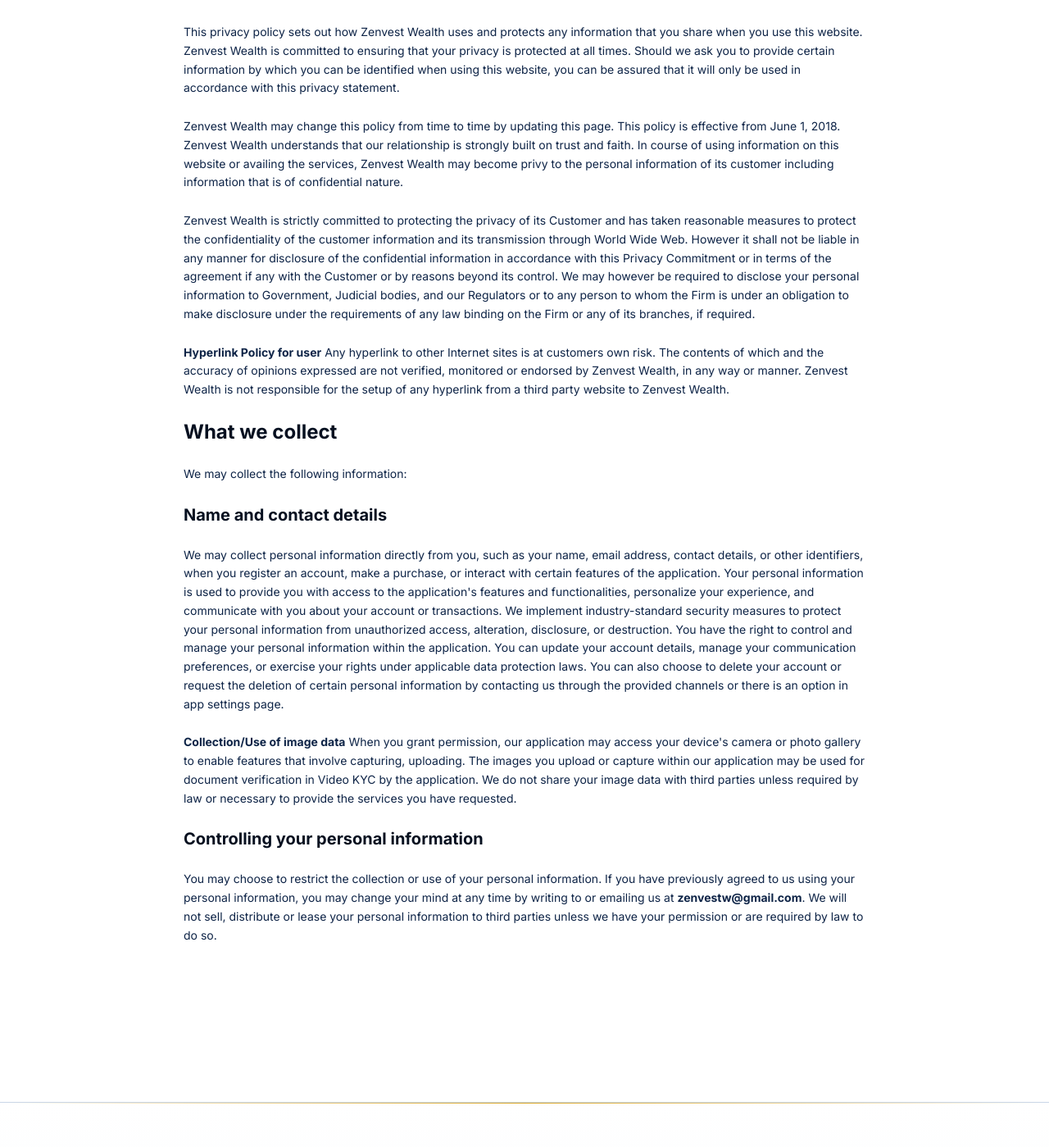
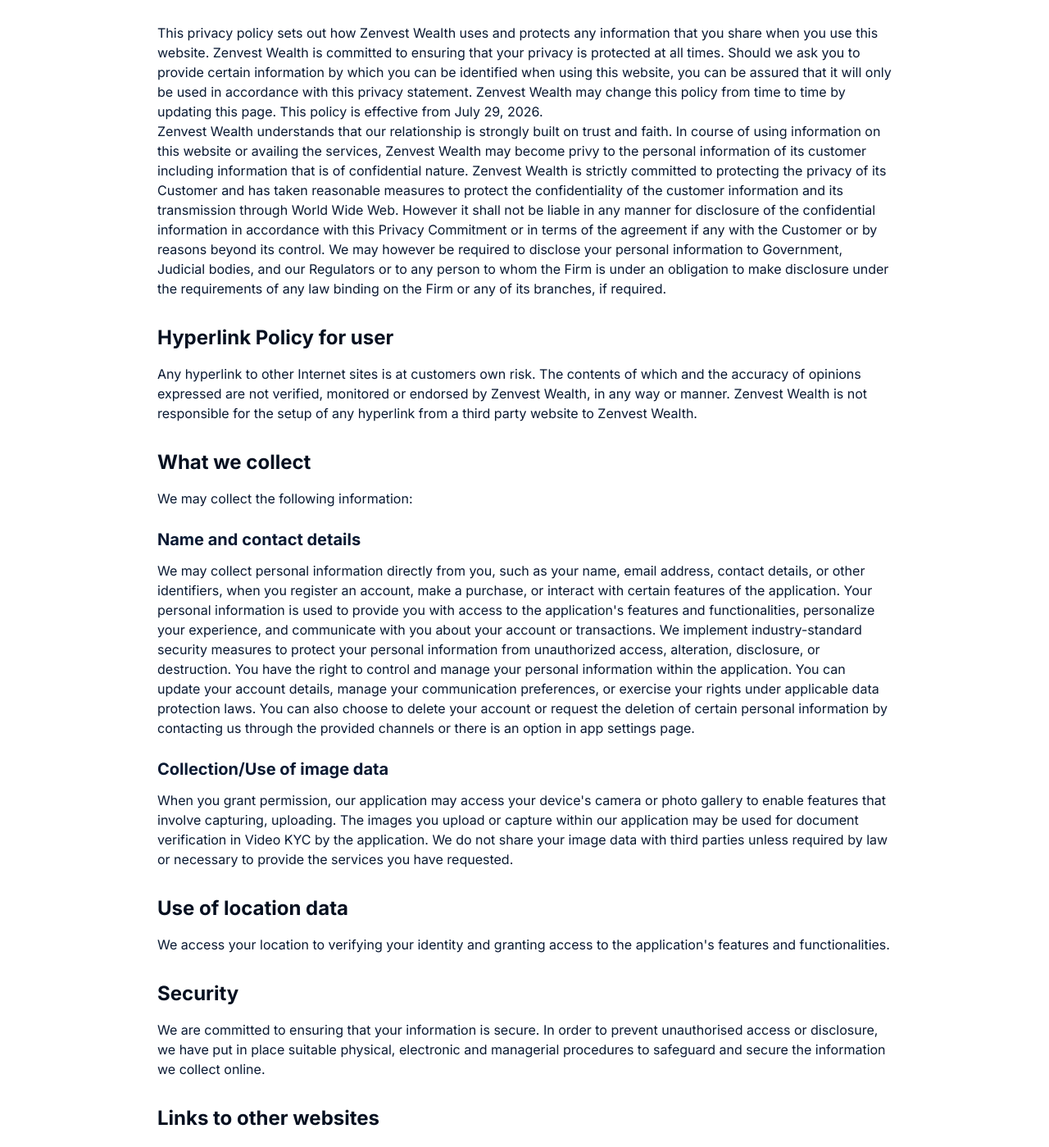
Before and after one commit to Namayjain/Zenvest, a Next.js app: page /privacy-policy in a window 1280 px wide. Shown: the part 252-1651 px from the top of the page at 82% size. Built offline with nearby package versions, Linux system fonts and the light colour scheme.

Commit message:
feat: optimized images to webp and updated privacy policy

```diff
--- a/app/privacy-policy/page.tsx
+++ b/app/privacy-policy/page.tsx
@@ -2,43 +2,73 @@
 
 export const metadata = {
   title: "Privacy Policy | Zenvest Wealth",
-  description: "Privacy Policy for Zenvest Wealth"
+  description: "Privacy Policy for Zenvest Wealth.",
 };
 
 export default function PrivacyPolicy() {
   return (
     <div className="pt-32 pb-24 bg-white min-h-screen">
-      <Container className="max-w-4xl">
-        <h1 className="text-4xl font-display font-bold text-navy-900 mb-8">Privacy Policy</h1>
+      <Container>
+        <div className="max-w-4xl mx-auto prose prose-navy prose-lg">
+          <h1 className="text-4xl font-display font-bold text-navy-900 mb-8">Privacy Policy</h1>
 
-        <div className="prose prose-navy max-w-none space-y-6 text-navy-700 leading-relaxed text-sm">
           <p>
-            This privacy policy sets out how Zenvest Wealth uses and protects any information that you share when you use this website. Zenvest Wealth is committed to ensuring that your privacy is protected at all times. Should we ask you to provide certain information by which you can be identified when using this website, you can be assured that it will only be used in accordance with this privacy statement.
-          </p>
-          <p>
-            Zenvest Wealth may change this policy from time to time by updating this page. This policy is effective from June 1, 2018. Zenvest Wealth understands that our relationship is strongly built on trust and faith. In course of using information on this website or availing the services, Zenvest Wealth may become privy to the personal information of its customer including information that is of confidential nature.
-          </p>
-          <p>
-            Zenvest Wealth is strictly committed to protecting the privacy of its Customer and has taken reasonable measures to protect the confidentiality of the customer information and its transmission through World Wide Web. However it shall not be liable in any manner for disclosure of the confidential information in accordance with this Privacy Commitment or in terms of the agreement if any with the Customer or by reasons beyond its control. We may however be required to disclose your personal information to Government, Judicial bodies, and our Regulators or to any person to whom the Firm is under an obligation to make disclosure under the requirements of any law binding on the Firm or any of its branches, if required.
-          </p>
-          <p>
-            <strong>Hyperlink Policy for user</strong> Any hyperlink to other Internet sites is at customers own risk. The contents of which and the accuracy of opinions expressed are not verified, monitored or endorsed by Zenvest Wealth, in any way or manner. Zenvest Wealth is not responsible for the setup of any hyperlink from a third party website to Zenvest Wealth.
+            This privacy policy sets out how Zenvest Wealth uses and protects any information that you share when you use this website. Zenvest Wealth is committed to ensuring that your privacy is protected at all times. Should we ask you to provide certain information by which you can be identified when using this website, you can be assured that it will only be used in accordance with this privacy statement. Zenvest Wealth may change this policy from time to time by updating this page. This policy is effective from July 29, 2026.
           </p>
 
-          <h2 className="text-2xl font-bold text-navy-900 mt-10 mb-4">What we collect</h2>
+          <p>
+            Zenvest Wealth understands that our relationship is strongly built on trust and faith. In course of using information on this website or availing the services, Zenvest Wealth may become privy to the personal information of its customer including information that is of confidential nature. Zenvest Wealth is strictly committed to protecting the privacy of its Customer and has taken reasonable measures to protect the confidentiality of the customer information and its transmission through World Wide Web. However it shall not be liable in any manner for disclosure of the confidential information in accordance with this Privacy Commitment or in terms of the agreement if any with the Customer or by reasons beyond its control. We may however be required to disclose your personal information to Government, Judicial bodies, and our Regulators or to any person to whom the Firm is under an obligation to make disclosure under the requirements of any law binding on the Firm or any of its branches, if required.
+          </p>
+
+          <h2 className="text-2xl font-bold text-navy-900 mt-8 mb-4">Hyperlink Policy for user</h2>
+          <p>
+            Any hyperlink to other Internet sites is at customers own risk. The contents of which and the accuracy of opinions expressed are not verified, monitored or endorsed by Zenvest Wealth, in any way or manner. Zenvest Wealth is not responsible for the setup of any hyperlink from a third party website to Zenvest Wealth.
+          </p>
+
+          <h2 className="text-2xl font-bold text-navy-900 mt-8 mb-4">What we collect</h2>
           <p>We may collect the following information:</p>
 
-          <h2 className="text-xl font-bold text-navy-900 mt-8 mb-4">Name and contact details</h2>
+          <h3 className="text-xl font-bold text-navy-800 mt-6 mb-3">Name and contact details</h3>
           <p>
             We may collect personal information directly from you, such as your name, email address, contact details, or other identifiers, when you register an account, make a purchase, or interact with certain features of the application. Your personal information is used to provide you with access to the application's features and functionalities, personalize your experience, and communicate with you about your account or transactions. We implement industry-standard security measures to protect your personal information from unauthorized access, alteration, disclosure, or destruction. You have the right to control and manage your personal information within the application. You can update your account details, manage your communication preferences, or exercise your rights under applicable data protection laws. You can also choose to delete your account or request the deletion of certain personal information by contacting us through the provided channels or there is an option in app settings page.
           </p>
+
+          <h3 className="text-xl font-bold text-navy-800 mt-6 mb-3">Collection/Use of image data</h3>
           <p>
-            <strong>Collection/Use of image data</strong> When you grant permission, our application may access your device's camera or photo gallery to enable features that involve capturing, uploading. The images you upload or capture within our application may be used for document verification in Video KYC by the application. We do not share your image data with third parties unless required by law or necessary to provide the services you have requested.
+            When you grant permission, our application may access your device's camera or photo gallery to enable features that involve capturing, uploading. The images you upload or capture within our application may be used for document verification in Video KYC by the application. We do not share your image data with third parties unless required by law or necessary to provide the services you have requested.
           </p>
 
-          <h2 className="text-xl font-bold text-navy-900 mt-8 mb-4">Controlling your personal information</h2>
+          <h2 className="text-2xl font-bold text-navy-900 mt-8 mb-4">Use of location data</h2>
           <p>
-            You may choose to restrict the collection or use of your personal information. If you have previously agreed to us using your personal information, you may change your mind at any time by writing to or emailing us at <strong>zenvestw@gmail.com</strong>. We will not sell, distribute or lease your personal information to third parties unless we have your permission or are required by law to do so.
+            We access your location to verifying your identity and granting access to the application's features and functionalities.
+          </p>
+
+          <h2 className="text-2xl font-bold text-navy-900 mt-8 mb-4">Security</h2>
+          <p>
+            We are committed to ensuring that your information is secure. In order to prevent unauthorised access or disclosure, we have put in place suitable physical, electronic and managerial procedures to safeguard and secure the information we collect online.
+          </p>
+
+          <h2 className="text-2xl font-bold text-navy-900 mt-8 mb-4">Links to other websites</h2>
+          <p>
+            Our website may contain links to other websites of interest. However, once you have used these links to leave our site, you should note that we do not have any control over such third-party websites. Therefore, we cannot be responsible for the protection and privacy of any information which you provide whilst visiting such sites. You should exercise caution and look at the privacy statement applicable to the website in question.
+          </p>
+
+          <h2 className="text-2xl font-bold text-navy-900 mt-8 mb-4">Controlling your personal information</h2>
+          <p>
+            If you believe that any of your information with us is incorrect or incomplete, please email us as soon as possible at <a href="mailto:zenvestw@gmail.com" className="text-gold-500 hover:underline">zenvestw@gmail.com</a>. We will promptly correct any information found to be incorrect.
+          </p>
+
+          <h2 className="text-2xl font-bold text-navy-900 mt-8 mb-4">Security certificates</h2>
+          <p>
+            We fully recognise and understand the security implications of being a service provider with whom people trust their money. There are many safeguards we adopt in this regard some of these are technical, and some are structural. When it comes to data security, our goal is to ensure that:
+          </p>
+          <ul className="list-disc pl-6 mb-4">
+            <li>Your data is stored safely and securely passwords are one-way encrypted before being stored in the database for high security.</li>
+            <li>All communication with you, or with mutual fund companies and other service providers are encrypted using the highest standards.</li>
+            <li>Your data is not shared with anyone, unless you have explicitly requested us to do so to fulfil a transaction request.</li>
+          </ul>
+          <p>
+            To ensure that we achieve these goals, we have a variety of certifications/trust verifications in place for our firm, both from technical and legal/operational perspectives. All our communications are encrypted by 256-bit encryption, and our data is hosted with top-tier hosting service providers. Also, our data is continuously backed up to ensure continuity of operations.
           </p>
         </div>
       </Container>
```
